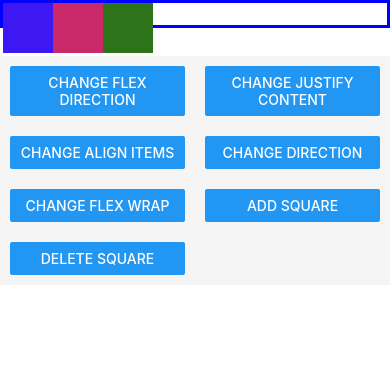
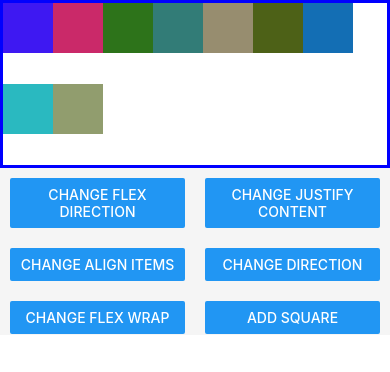
Before and after one commit to hwyherin/LayoutProps, a React Native app: screen / in a window 390 px wide. Shown: the top 372 px of the page. Built offline with nearby package versions, Linux system fonts and the light colour scheme.

Commit message:
정렬 비든 추가 연결

```diff
--- a/App.js
+++ b/App.js
@@ -15,15 +15,23 @@ const App = () => {
         'space-evenly',
   ];
 
+  const directions =["LTR","RTL"];
+  const alignItems =['stretch','flex-start','flex-end','center','baseline'];
+  const flexWraps =['wrap', 'nowrap','wrap-reverse'];
+
   const [flexDirectionIndex, setflexDirection] = useState(0);
   const [justifyContentIndex, setJustifyContent] = useState(0);
-  const [alignItemsIndex, setAlignItems] = useState(0);
-  const [DirectionIndex, setDirection] =  useState(0);
+  const [alignItemIndex, setAlignItems] = useState(0);
+  const [directionIndex, setDirection] =  useState(0);
   const [flexWrapIndex, setflexWrap] = useState(0);
 
   const hookedStyles = {
       flexDirection:flexDirections[flexDirectionIndex],
       justifyContent:justifyContents[justifyContentIndex],
+      alignItems:alignItems[alignItemIndex],
+      direction:directions[directionIndex],
+      flexWrap: flexWraps[flexWrapIndex],
+
   }
   const changeSetting = (value, options, setterfuction) => {
     if (value == options.length -1) {
@@ -44,16 +52,17 @@ const App = () => {
     return <View style={sqStyle} />;
   };
 
-  const [Squares, setSquares] = useState([Square(),Square(),Square()]);
+  const [Squares, setSquares] = useState([Square(),Square(),Square(),Square(),Square(),Square(),Square(),Square(),Square()]);
 
   return(
       <>
 
           <View style={{paddingTop: constants.statusBarHeight}}>
+
           <View style={[styles.container, styles.playingSpace, hookedStyles]}>
               {Squares.map(elem => elem)}
           </View>
-          </View>
+
           <ScrollView style={[styles.container]}>
             <View style={[styles.controlSpace]}>
               <View style={[styles.buttonView]}>
@@ -79,7 +88,7 @@ const App = () => {
                   <Button title="CHANGE ALIGN ITEMS"
                   onPress={() => {
                     console.log("press CHANGE ALIGN ITEMS");
-                    changeSetting(alignItemsIndex, alignItemss, setAlignItems) ;
+                    changeSetting(alignItemIndex, alignItems, setAlignItems) ;
                   }}
                   />
               </View>
@@ -87,7 +96,7 @@ const App = () => {
                   <Button title="CHANGE DIRECTION"
                   onPress={() => {
                     console.log("press CHANGE DIRECTION");
-                    changeSetting(DirectionIndex, Directions, setDirection) ;
+                    changeSetting(directionIndex, directions, setDirection) ;
 
                   }}
                   />
@@ -96,7 +105,7 @@ const App = () => {
                   <Button title="CHANGE FLEX WRAP"
                   onPress={() => {
                     console.log("press CHANGE FLEX WRAP");
-                    changeSetting(flexWrapIndex, flexWrapcontents, setflexWrap);
+                    changeSetting(flexWrapIndex, flexWraps, setflexWrap);
 
                   }}
                   />
@@ -119,6 +128,7 @@ const App = () => {
           </View>
       </View>
       </ScrollView>
+      </View>
 
     </>
 );
```
